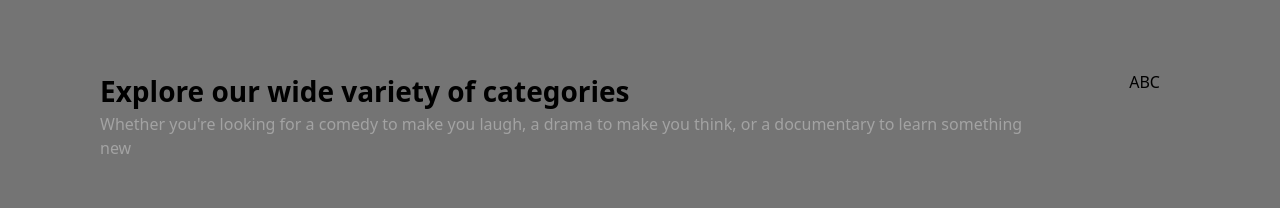
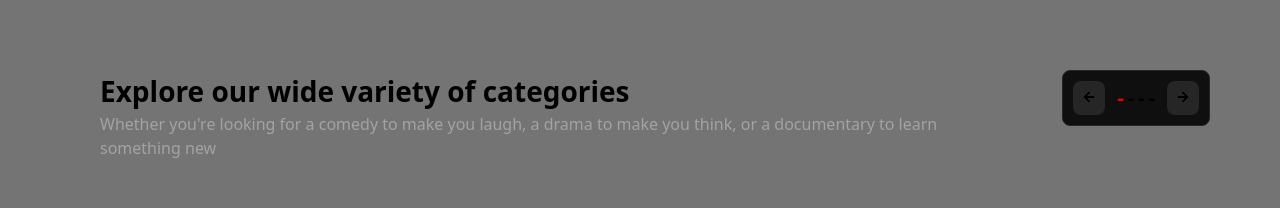
Before and after one commit to Patrick-Ehimen/streamvibes-movies-app, a React (Vite) app: page / in a window 1280 px wide. Shown: the part 571-779 px from the top of the page. Built offline with nearby package versions, Linux system fonts and the light colour scheme.

Commit message:
Update HomeMovieCategory.tsx

```diff
--- a/src/ui/home-ui/HomeMovieCategory.tsx
+++ b/src/ui/home-ui/HomeMovieCategory.tsx
@@ -1,5 +1,7 @@
 import { HomeCarousel } from "../index";
+import { FaArrowRight, FaArrowLeft } from "react-icons/fa";
 
+// Define the HomeMovieCategory functional component
 const HomeMovieCategory = () => {
   return (
     <section>
@@ -14,11 +16,34 @@ const HomeMovieCategory = () => {
           </p>
         </div>
 
-        <div className="mx-[100px] hidden md:flex">ABC</div>
+        <div className="mx-[50px] flex h-14 hidden md:flex border border-[#262626] rounded-lg bg-[#0F0F0F]">
+          {/* Left arrow for navigation */}
+          <div className="bg-[#262626] p-[10px] m-[10px] rounded-lg cursor-pointer">
+            <FaArrowLeft size={12} />
+          </div>
+          {/* Display pagination indicators */}
+          <div className="flex flex-row">
+            {[1, 2, 3, 4].map((item, index) => (
+              <div
+                key={item}
+                className={`my-[12px] text-[20px] font-bold px-[2px] ${
+                  index === 0 ? "text-[#e50000]" : ""
+                } `}
+              >
+                -
+              </div>
+            ))}
+          </div>
+          {/* Right arrow for navigation */}
+          <div className="bg-[#262626] p-[10px] m-[10px] rounded-lg cursor-pointer">
+            <FaArrowRight size={12} />
+          </div>
+        </div>
       </div>
       <HomeCarousel />
     </section>
   );
 };
 
+// The HomeMovieCategory component is exported
 export default HomeMovieCategory;
```
